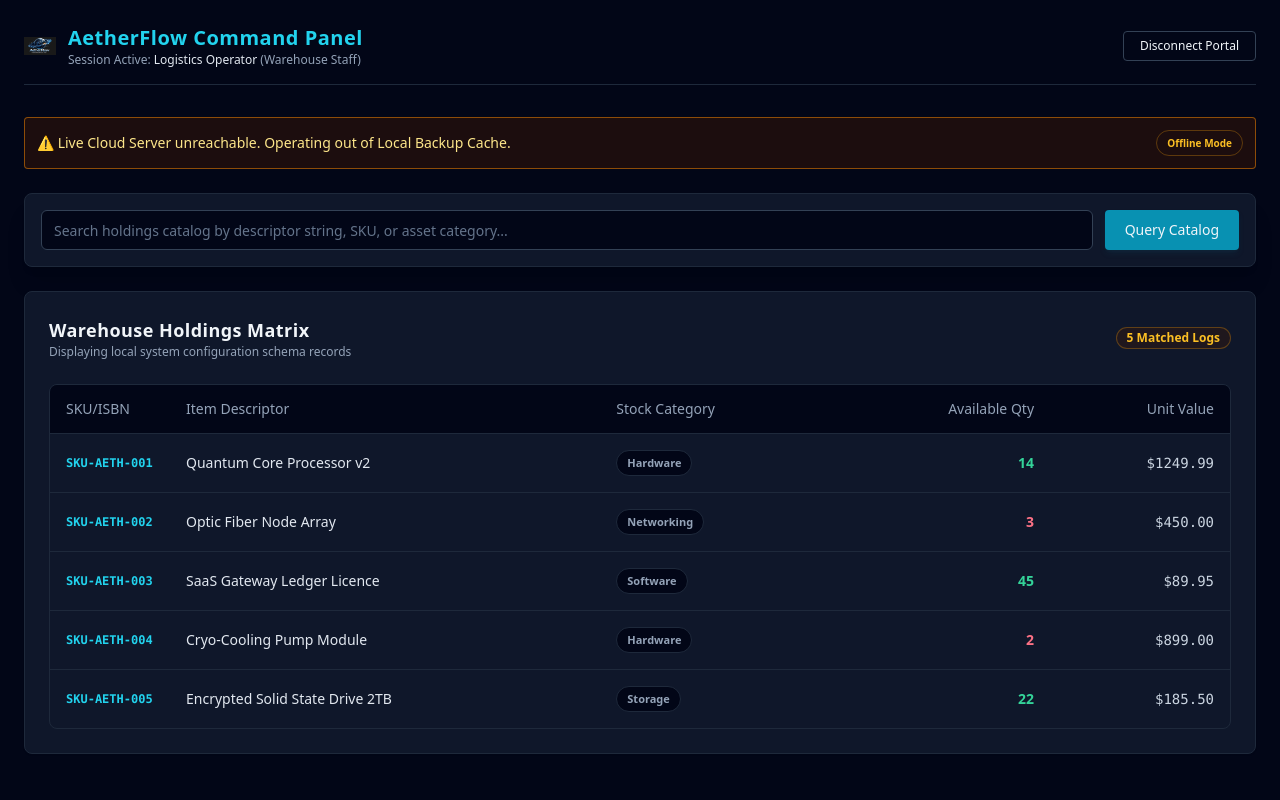
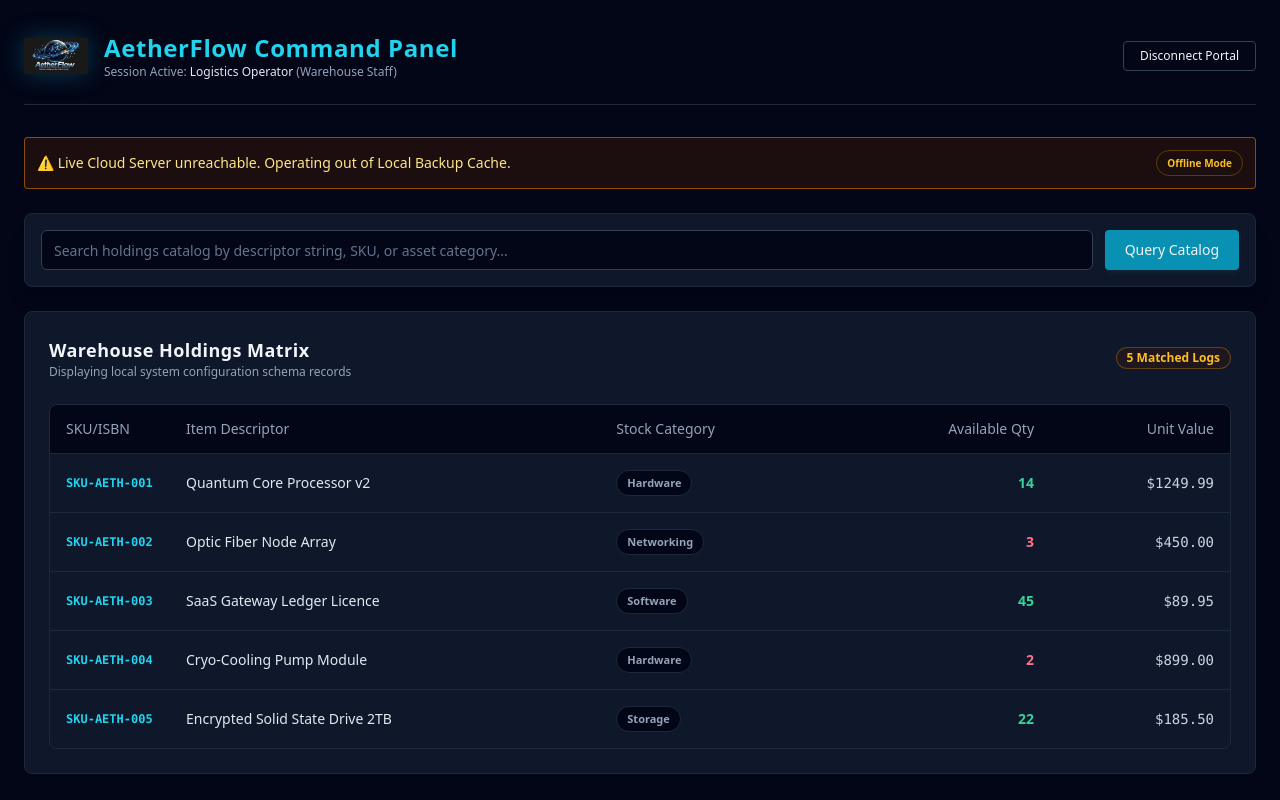
Before and after one commit to DizzyWizzy88/AetherFlow, a React (Vite) app: page /dashboard in a window 1280 px wide. Built offline with nearby package versions, Linux system fonts and the light colour scheme; no server answers.

Commit message:
style: upscale and enhance brand logo sizing across login card and left-aligned dashboard headers

```diff
--- a/src/components/Dashboard.jsx
+++ b/src/components/Dashboard.jsx
@@ -92,12 +92,16 @@ export default function Dashboard() {
 
   return (
     <div className="min-h-screen bg-slate-950 text-slate-100 p-6">
-      {/* Top App Bar Header Layout */}
+      {/* Top App Bar Header Layout - Preserved Left Alignment with Enlarged Logo */}
       <header className="flex justify-between items-center mb-8 pb-4 border-b border-slate-800">
-        <div className="flex items-center space-x-3">
-          <img src="/AetherFlow_Logo.png" alt="Logo" className="h-8 w-8 object-contain" />
+        <div className="flex items-center space-x-4">
+          <img
+            src="/AetherFlow_Logo.png"
+            alt="AetherFlow Logo"
+            className="h-16 w-16 object-contain drop-shadow-[0_0_12px_rgba(34,211,238,0.25)]"
+          />
           <div>
-            <h1 className="text-xl font-bold text-cyan-400 tracking-wide">AetherFlow Command Panel</h1>
+            <h1 className="text-2xl font-bold text-cyan-400 tracking-wide">AetherFlow Command Panel</h1>
             <p className="text-xs text-slate-400">
               Session Active: <span className="text-slate-200 font-medium">{currentUserName}</span> ({currentUserRole})
             </p>
--- a/src/components/Login.jsx
+++ b/src/components/Login.jsx
@@ -70,15 +70,16 @@ export default function Login() {
   return (
     <div className="min-h-screen flex items-center justify-center bg-slate-900 px-4">
       <Card className="w-full max-w-md bg-slate-800 border-slate-700 text-slate-100 shadow-2xl">
-        <CardHeader className="space-y-1 flex flex-col items-center">
-          <div className="flex items-center space-x-2 mb-2">
+        <CardHeader className="space-y-3 flex flex-col items-center">
+          {/* Centered & Enlarged Logo Wrapper Block */}
+          <div className="flex flex-col items-center space-y-3 mb-2 w-full">
             <img
               src="/AetherFlow_Logo.png"
               alt="AetherFlow Logo"
-              className="h-10 w-10 object-contain"
+              className="h-20 w-20 object-contain drop-shadow-[0_0_15px_rgba(34,211,238,0.3)]"
               onError={(e) => { e.target.style.display = 'none'; }}
             />
-            <span className="text-2xl font-bold tracking-wider text-cyan-400">AetherFlow</span>
+            <span className="text-3xl font-extrabold tracking-widest text-cyan-400">AetherFlow</span>
           </div>
           <CardTitle className="text-xl font-semibold text-center">Cloud Inventory Portal</CardTitle>
           <CardDescription className="text-slate-400 text-center">
```
